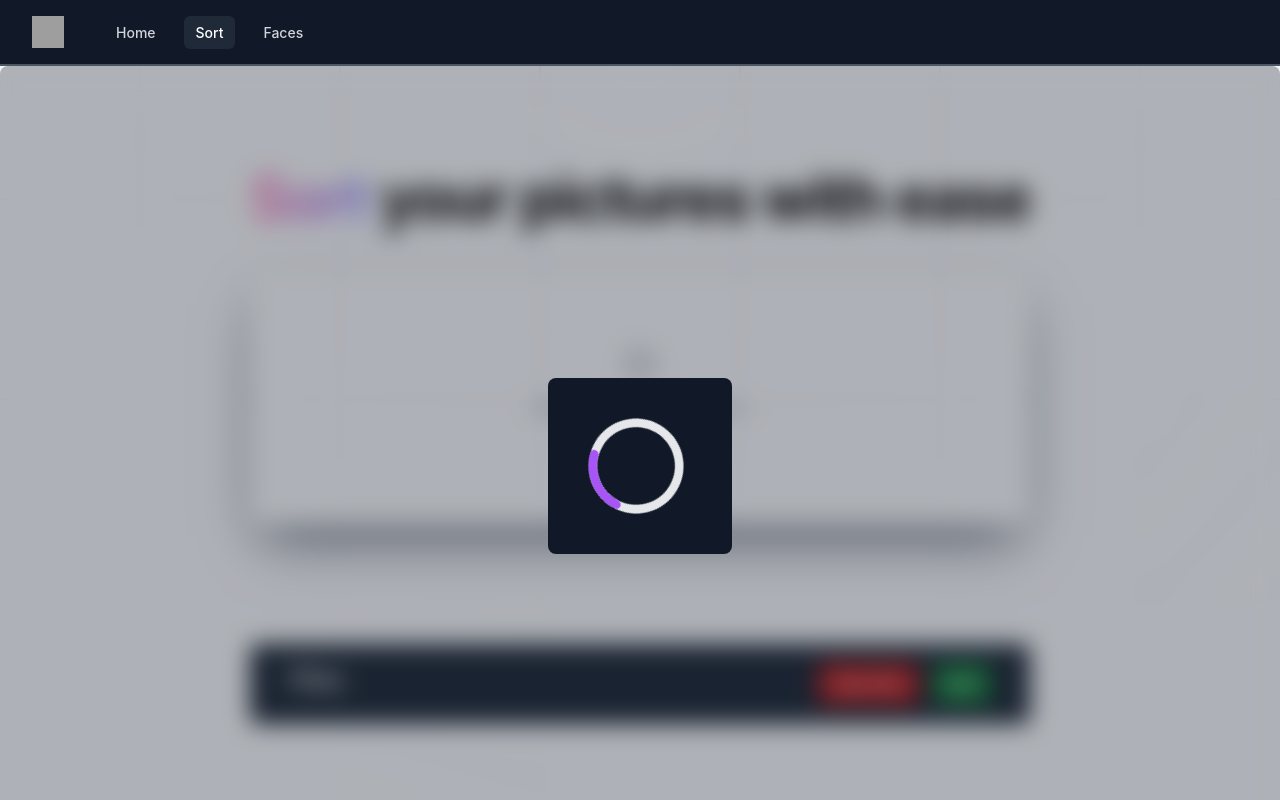
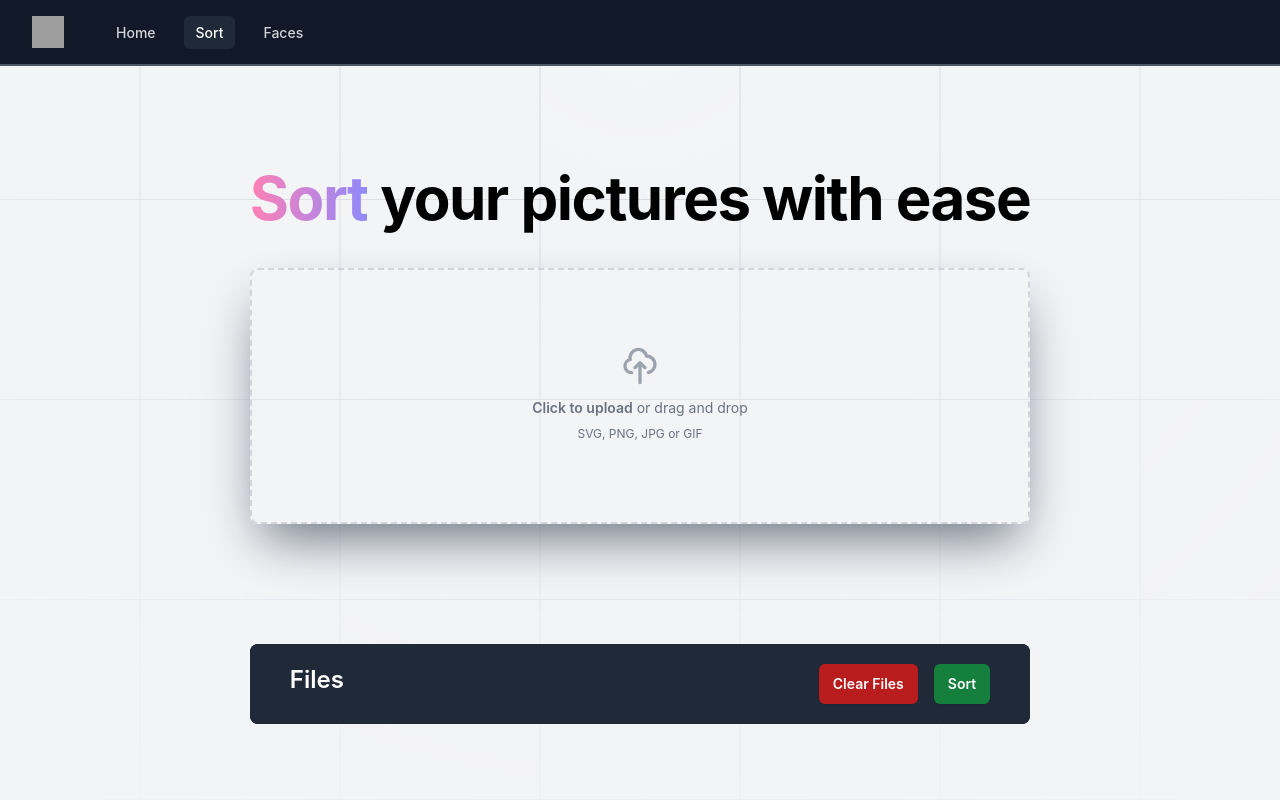
Before and after one commit to DakshinD/foto-filer, a React (Create React App) app: page /sort in a window 1280 px wide. Shown: the top 800 px of the page. Built offline with nearby package versions, Linux system fonts and the light colour scheme; grey boxes are pictures that could not be loaded.

Commit message:
Small change

```diff
--- a/src/pages/Sort.js
+++ b/src/pages/Sort.js
@@ -3,7 +3,7 @@ import CustomFileInput from './sort-components/CustomFileInput'
 
 export default function Example() {
 
-    const [isLoading, setIsLoading] = useState(true)
+    const [isLoading, setIsLoading] = useState(false)
 
     useEffect(() => {
         console.log("loading changed")
```
